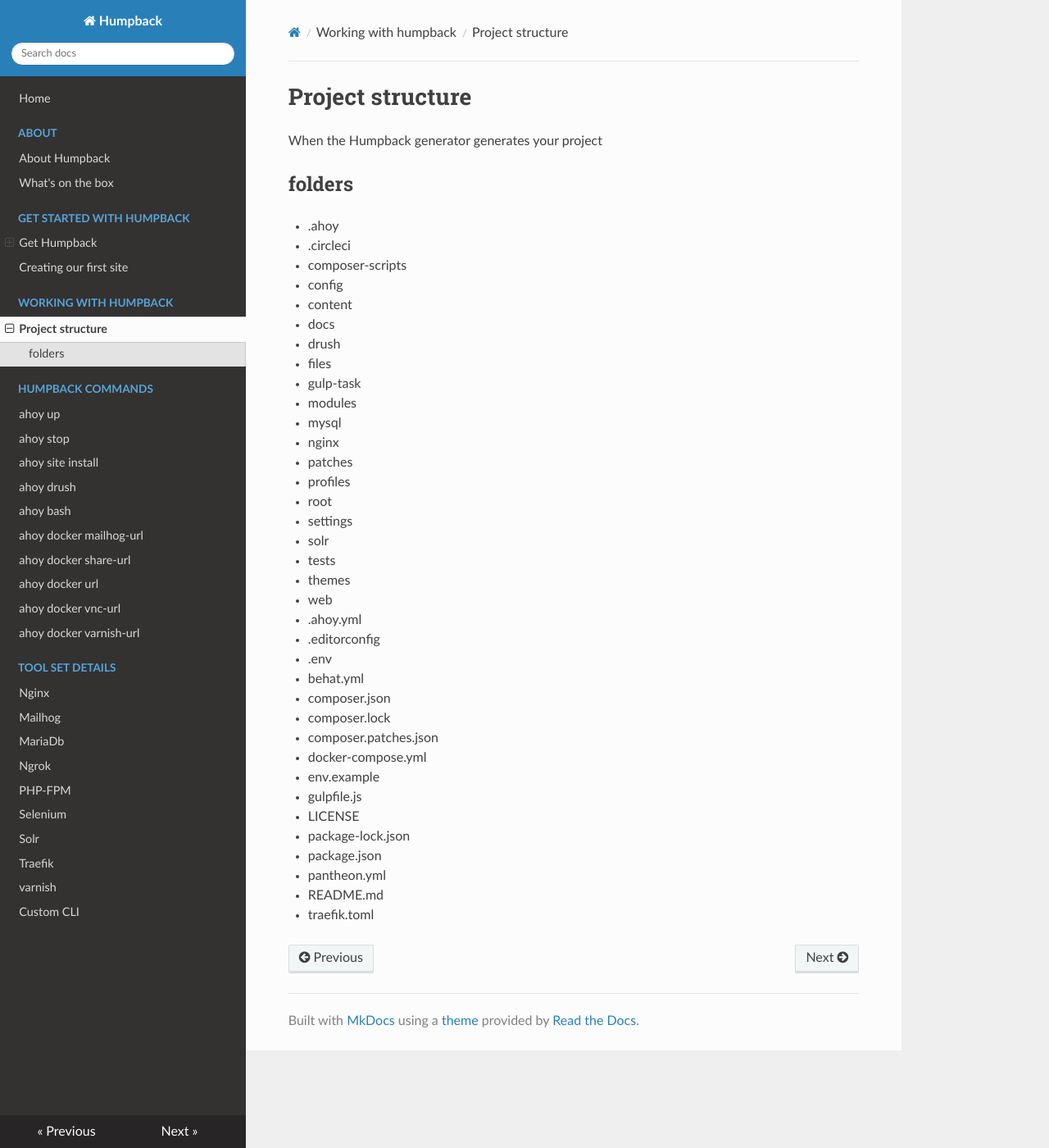
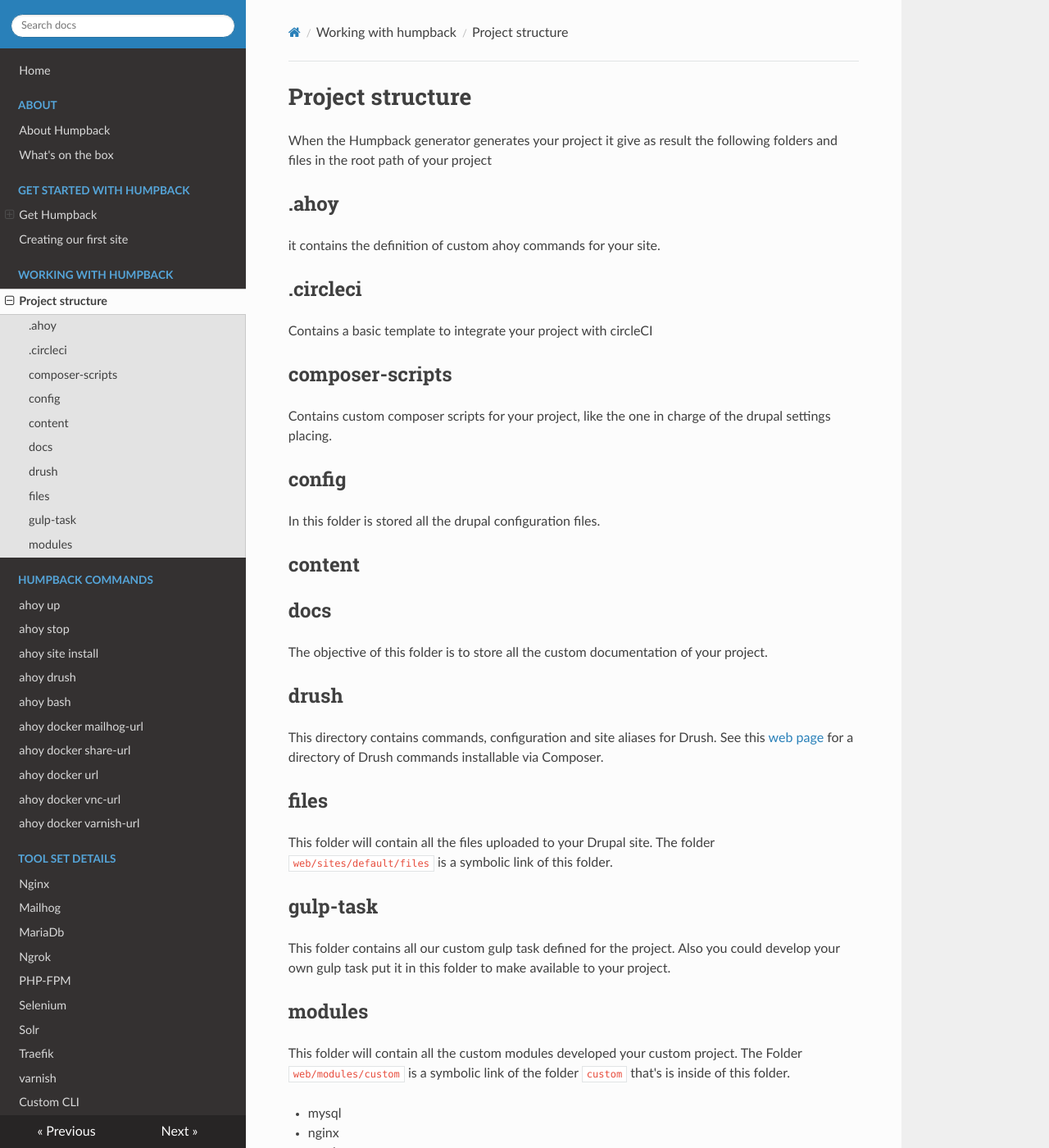
Before and after one commit to humpbackdev/humpback-docs, an MkDocs documentation site: the page built from docs/working-with-humpback/project-structure.md, in a window 1280 px wide and 1400 px high. Shown: the whole window at 82% size. Built offline with MkDocs 1.6.1, drawn with Linux system fonts in a browser that asks for light colours; nearby versions of some CDN libraries.

Commit message:
Added some definitions to the project folders in the project structure documentatio

```diff
--- a/docs/working-with-humpback/project-structure.md
+++ b/docs/working-with-humpback/project-structure.md
@@ -1,18 +1,36 @@
 # Project structure
 
-When the Humpback generator generates your project
+When the Humpback generator generates your project it give as result the following folders and files in the root path of your project
 
-##folders
-- .ahoy
-- .circleci
-- composer-scripts
-- config
-- content
-- docs
-- drush
-- files
-- gulp-task
-- modules
+## .ahoy
+it contains the definition of custom ahoy commands for your site.
+
+## .circleci
+Contains a basic template to integrate your project with circleCI
+
+## composer-scripts
+Contains custom composer scripts for your project, like the one in charge of the drupal settings placing.
+
+## config
+In this folder is stored all the drupal configuration files.
+
+## content
+
+## docs
+The objective of this folder is to store all the custom documentation of your project.
+
+## drush
+This directory contains commands, configuration and site aliases for Drush. See this [web page](https://packagist.org/search/?type=drupal-drush) for a directory of Drush commands installable via Composer.
+
+## files
+This folder will contain all the files uploaded to your Drupal site. The folder `web/sites/default/files` is a symbolic link of this folder.
+
+## gulp-task
+This folder contains all our custom gulp task defined for the project. Also you could develop your own gulp task put it in this folder to make available to your project.
+
+## modules
+This folder will contain all the custom modules developed your custom project. The Folder  `web/modules/custom` is a symbolic link of the folder `custom` that's is inside of this folder.
+
 - mysql
 - nginx
 - patches
```
